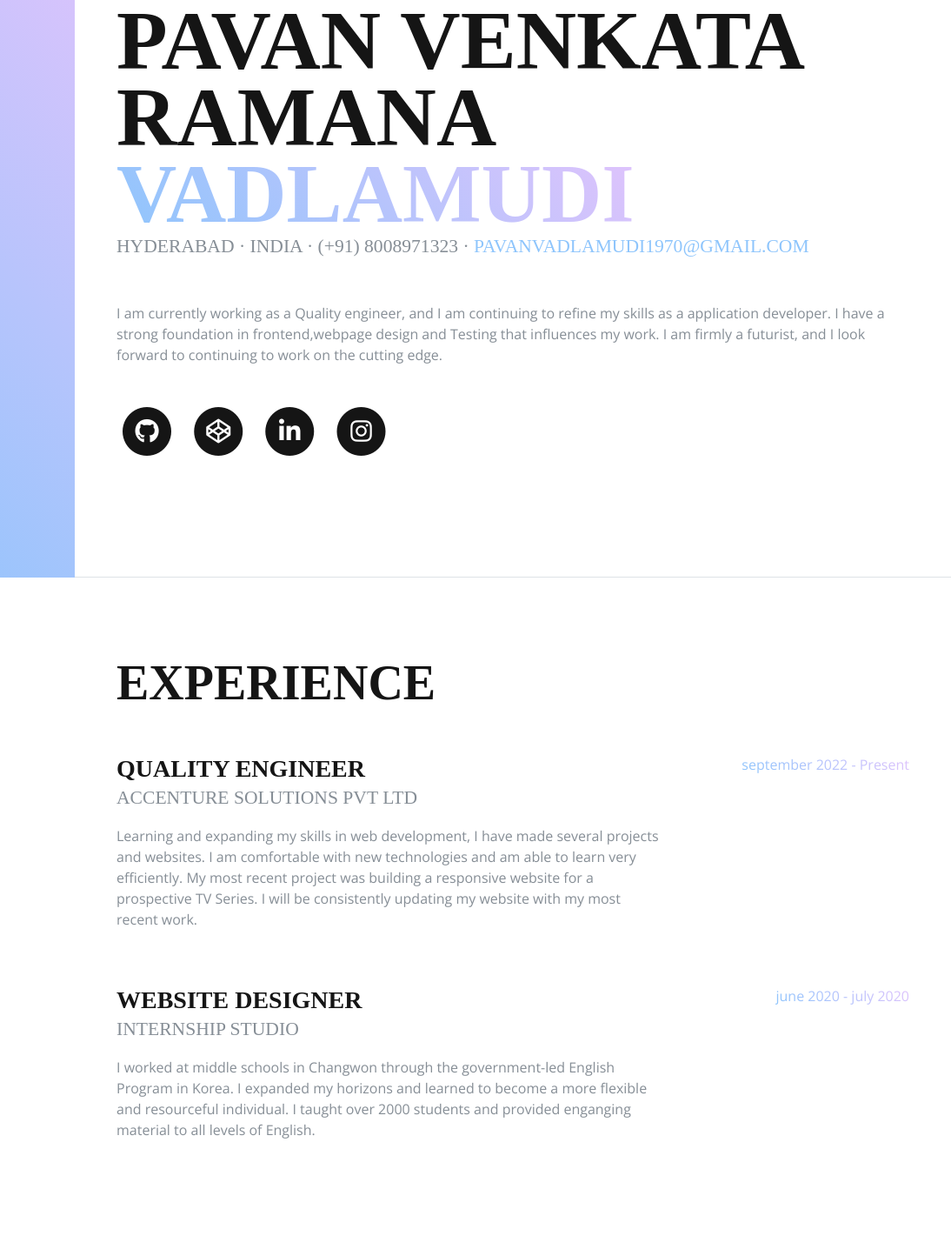
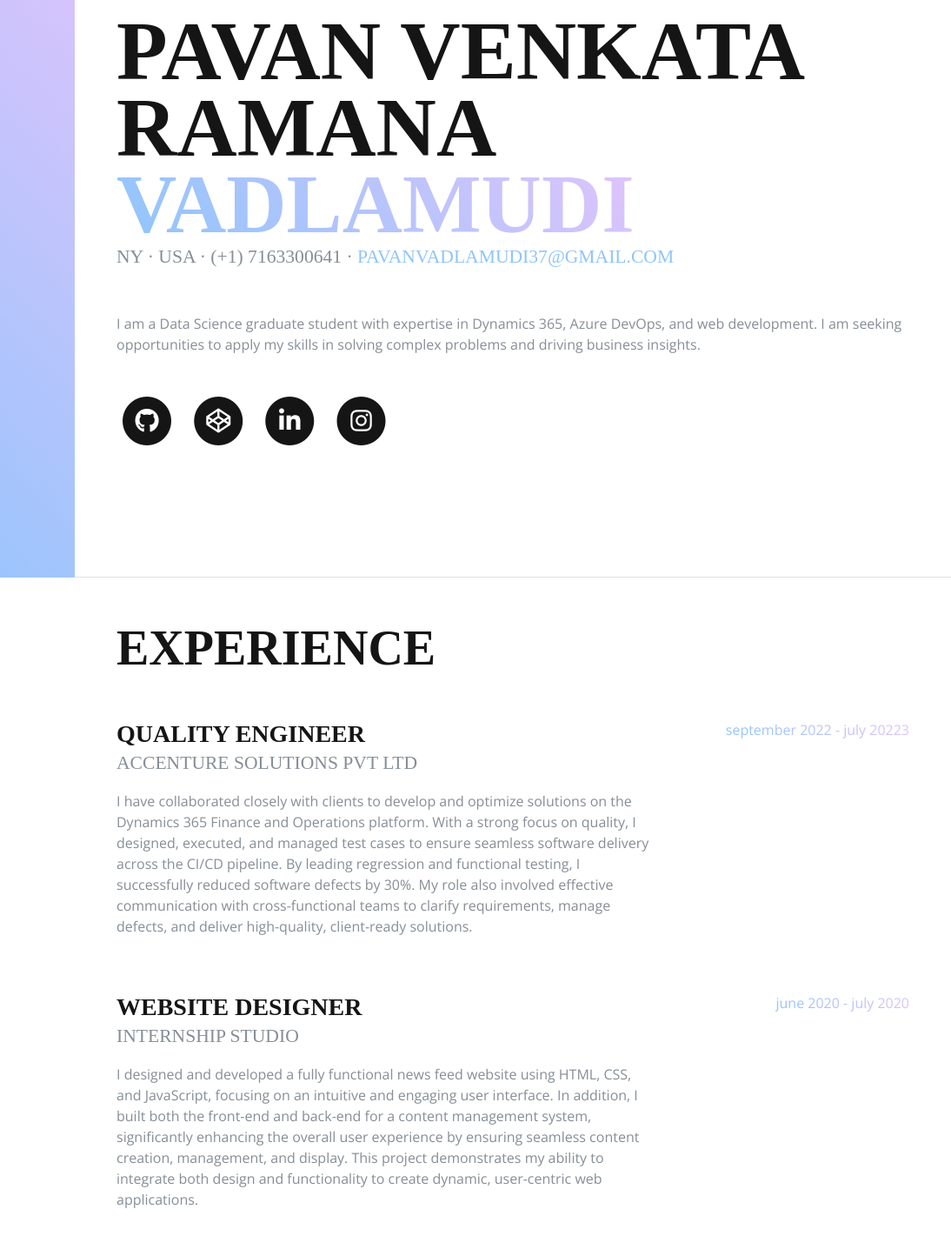
Before and after one commit to vadlamudipavan/My_resume, a plain HTML site: page index.html in a window 1280 px wide. Shown: the part 136-1580 px from the top of the page at 87% size, 186-1280 px from the left. Drawn offline with nearby package versions, Linux system fonts and the light colour scheme; a web font is replaced by a local one.

Commit message:
experience index.html

```diff
--- a/index.html
+++ b/index.html
@@ -71,11 +71,10 @@
                     <h1 class="mb-0">PAVAN VENKATA RAMANA
                         <span class="text-primary">VADLAMUDI</span>
                     </h1>
-                    <div class="subheading mb-5">hyderabad · india · (+91) 8008971323 ·
-                        <a href="mailto:you@email.com">pavanvadlamudi1970@gmail.com</a>
+                    <div class="subheading mb-5">NY · USA · (+1) 7163300641 ·
+                        <a href="mailto:you@email.com">pavanvadlamudi37@gmail.com</a>
                     </div>
-                    <p class="mb-5">I am currently working as a Quality engineer, and I am continuing to refine my skills as a application developer. I have a strong foundation in frontend,webpage design and Testing that influences my work. I am firmly a futurist, and
-                        I look forward to continuing to work on the cutting edge.</p>
+                    <p class="mb-5">I am a Data Science graduate student with expertise in Dynamics 365, Azure DevOps, and web development. I am seeking opportunities to apply my skills in solving complex problems and driving business insights.</p>
                     <ul class="list-inline list-social-icons mb-0">
                         <li class="list-inline-item">
                             <a href="https://github.com/vadlamudipavan">
@@ -121,11 +120,10 @@
                         <div class="resume-content mr-auto">
                             <h3 class="mb-0">Quality engineer</h3>
                             <div class="subheading mb-3">Accenture solutions Pvt Ltd</div>
-                            <p>Learning and expanding my skills in web development, I have made several projects and websites. I am comfortable with new technologies and am able to learn very efficiently. My most recent project was building a responsive
-                                website for a prospective TV Series. I will be consistently updating my website with my most recent work.</p>
+                            <p>I have collaborated closely with clients to develop and optimize solutions on the Dynamics 365 Finance and Operations platform. With a strong focus on quality, I designed, executed, and managed test cases to ensure seamless software delivery across the CI/CD pipeline. By leading regression and functional testing, I successfully reduced software defects by 30%. My role also involved effective communication with cross-functional teams to clarify requirements, manage defects, and deliver high-quality, client-ready solutions.</p>
                         </div>
                         <div class="resume-date text-md-right">
-                            <span class="text-primary">september 2022 - Present</span>
+                            <span class="text-primary">september 2022 - july 20223</span>
                         </div>
                     </div>
 
@@ -134,8 +132,7 @@
                         <div class="resume-content mr-auto">
                             <h3 class="mb-0">website designer</h3>
                             <div class="subheading mb-3">internship studio</div>
-                            <p>I worked at middle schools in Changwon through the government-led English Program in Korea. I expanded my horizons and learned to become a more flexible and resourceful individual. I taught over 2000 students and provided enganging
-                                material to all levels of English.</p>
+                            <p>I designed and developed a fully functional news feed website using HTML, CSS, and JavaScript, focusing on an intuitive and engaging user interface. In addition, I built both the front-end and back-end for a content management system, significantly enhancing the overall user experience by ensuring seamless content creation, management, and display. This project demonstrates my ability to integrate both design and functionality to create dynamic, user-centric web applications.</p>
                         </div>
                         <div class="resume-date text-md-right">
                             <span class="text-primary">june 2020 - july 2020</span>
```
